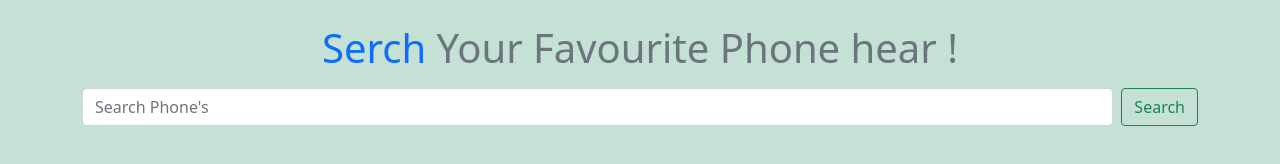
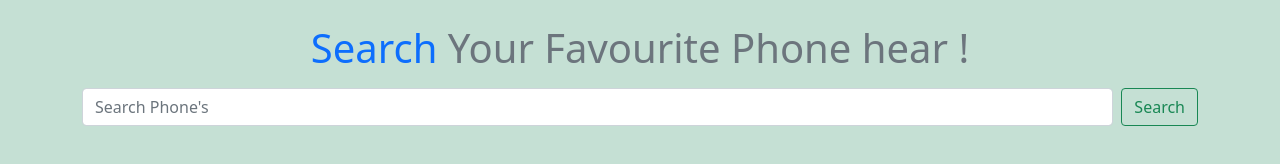
Before and after one commit to sajeeb5506/phone-hunter-assignment, a plain HTML site: page index.html in a window 1280 px wide. Drawn offline with nearby package versions, Linux system fonts and the light colour scheme.

Commit message:
all done

```diff
--- a/index.html
+++ b/index.html
@@ -13,7 +13,7 @@
 </head>
 <body class="bg-success p-2 text-dark bg-opacity-25">
   <header>
-         <h1 class="text-center text-secondary my-3 "><span class="text-primary">Serch</span> Your Favourite Phone hear !</h1>
+         <h1 class="text-center text-secondary my-3 "><span class="text-primary">Search</span> Your Favourite Phone hear !</h1>
          <div class="d-flex container">
             <input  id="input-box" class="form-control me-2 " type="search" placeholder="Search Phone's" aria-label="Search">
 
```
